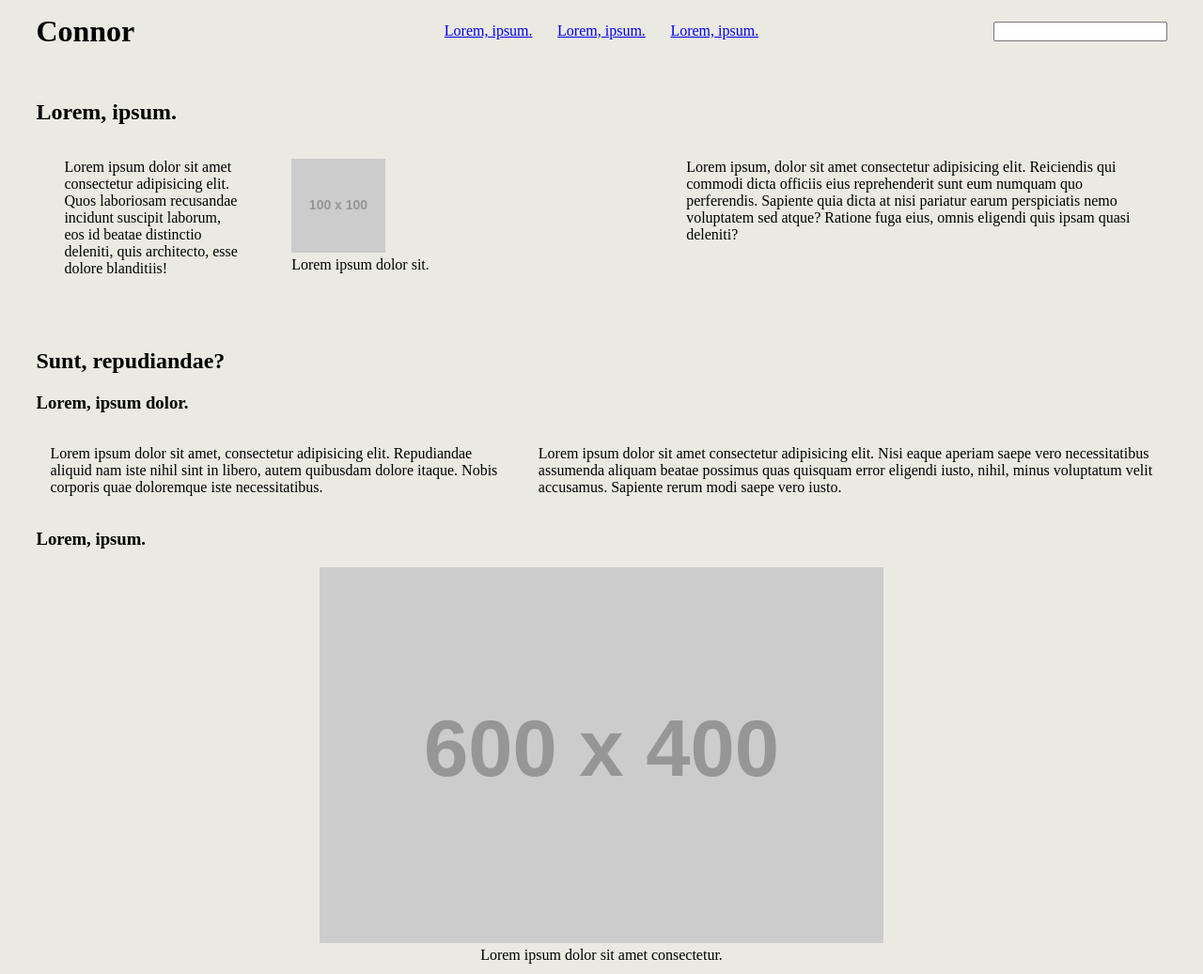
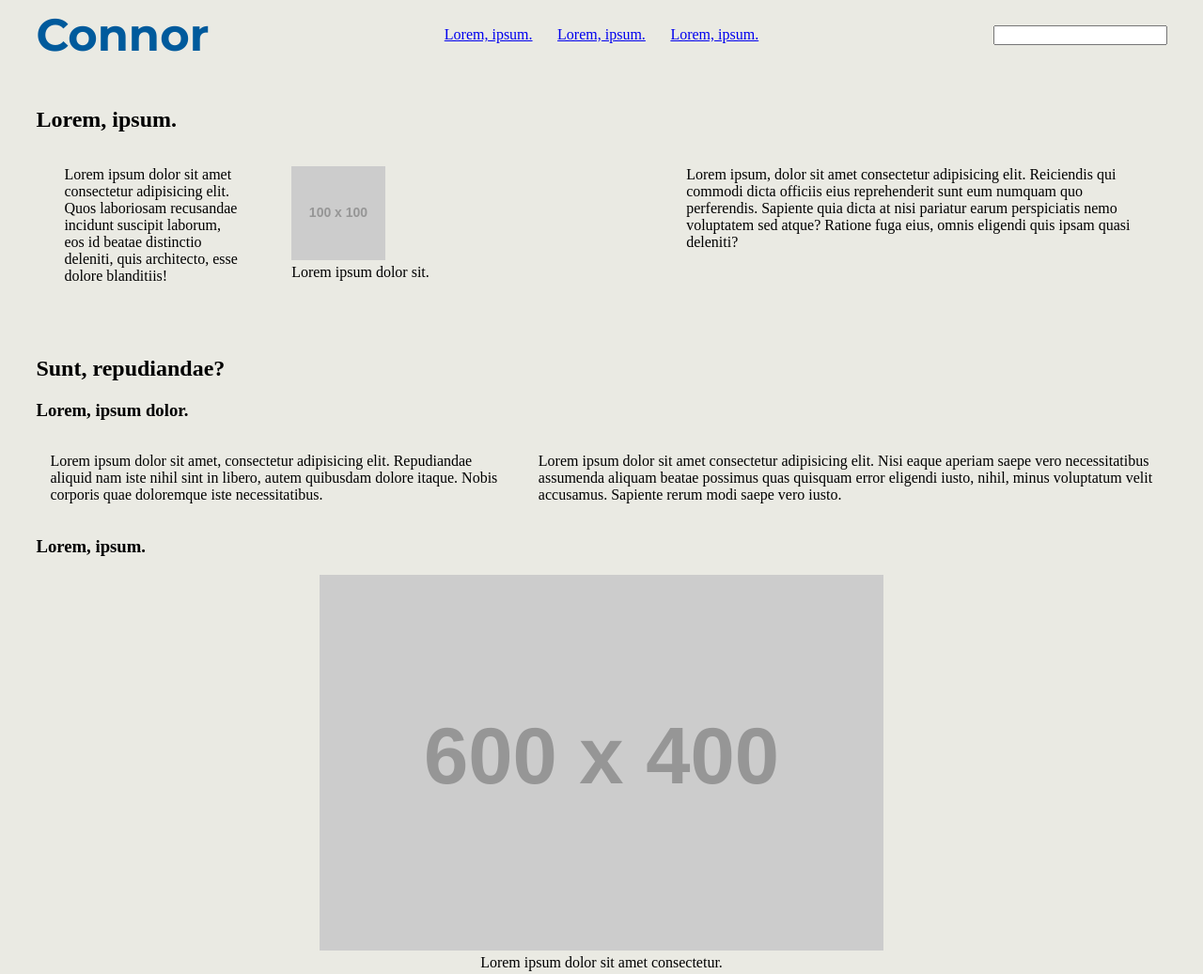
Before and after one commit to wconnorhanson/msca-lesson1, a plain HTML site: page index.html in a window 1280 px wide. Shown: the top 1037 px of the page at 94% size. Drawn offline with Linux system fonts and the light colour scheme; placeholder pictures from the web are drawn by us.

Commit message:
styled h1

```diff
--- a/css/style3.css
+++ b/css/style3.css
@@ -1,3 +1,5 @@
+/* building template design using flexbox */
+
 :root {
     --prim: #005a9c;
     --sec: darkgoldenrod;
@@ -96,6 +98,12 @@ body {
     align-items: center;
 }
 
+#myName {
+    font-size: 48px;
+    font-family: var(--font1);
+    color: var(--prim);
+}
+
 #myName, #topNav, .form {
     margin: 0;
     width: 30%;
```
